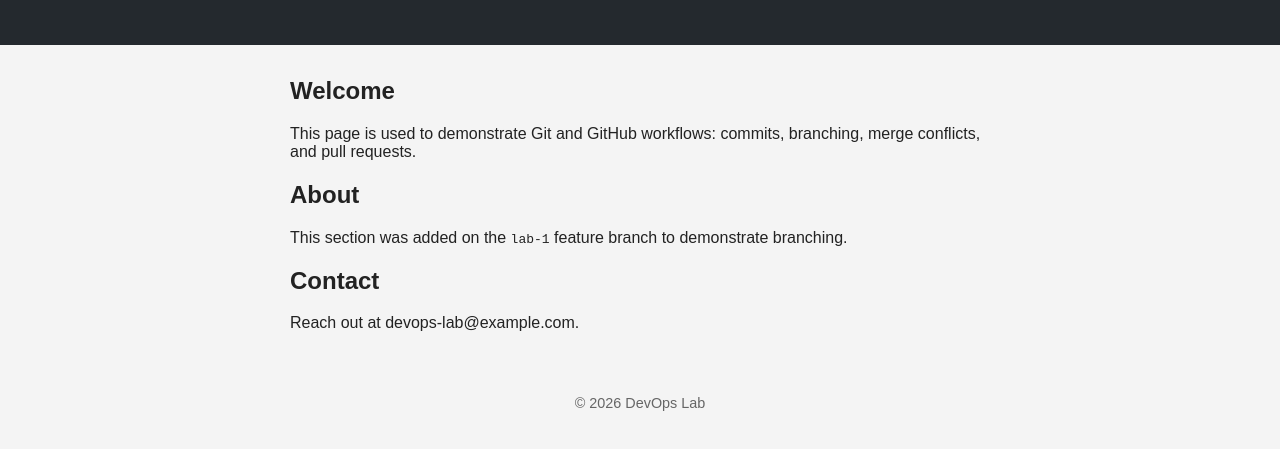
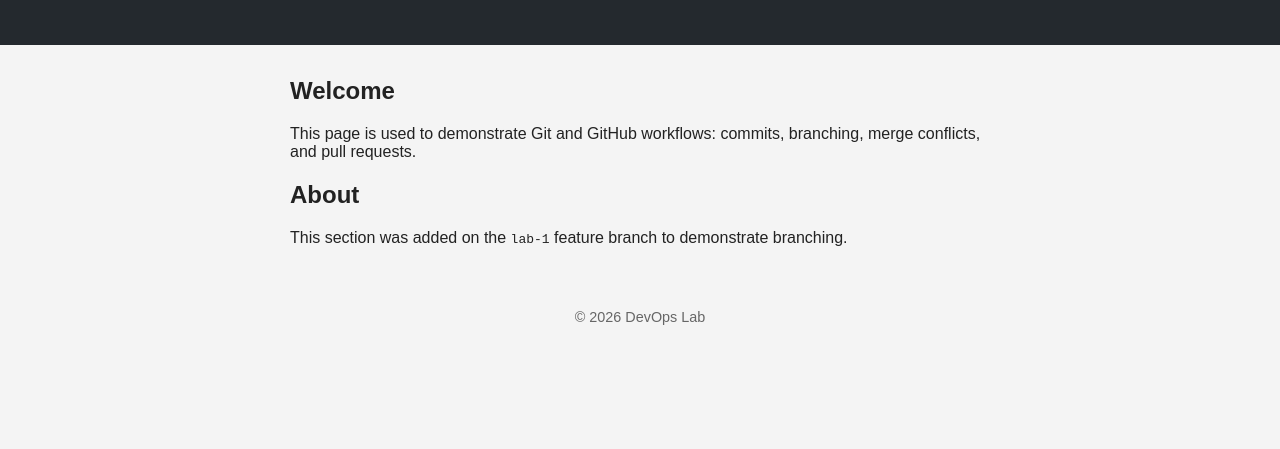
Before and after one commit to ahanyamariam/devops-2547107, a plain HTML site: page index.html in a window 1280 px wide. Shown: the part 133-582 px from the top of the page. Drawn offline with Linux system fonts and the light colour scheme.

Commit message:
Revert "Add Contact section to homepage"
This reverts commit 8c71e575e950f211477ff34289511e9354bd31d6.

```diff
--- a/index.html
+++ b/index.html
@@ -21,11 +21,6 @@
       <h2>About</h2>
       <p>This section was added on the <code>lab-1</code> feature branch to demonstrate branching.</p>
     </section>
-
-    <section>
-      <h2>Contact</h2>
-      <p>Reach out at devops-lab@example.com.</p>
-    </section>
   </main>
 
   <footer>
```
